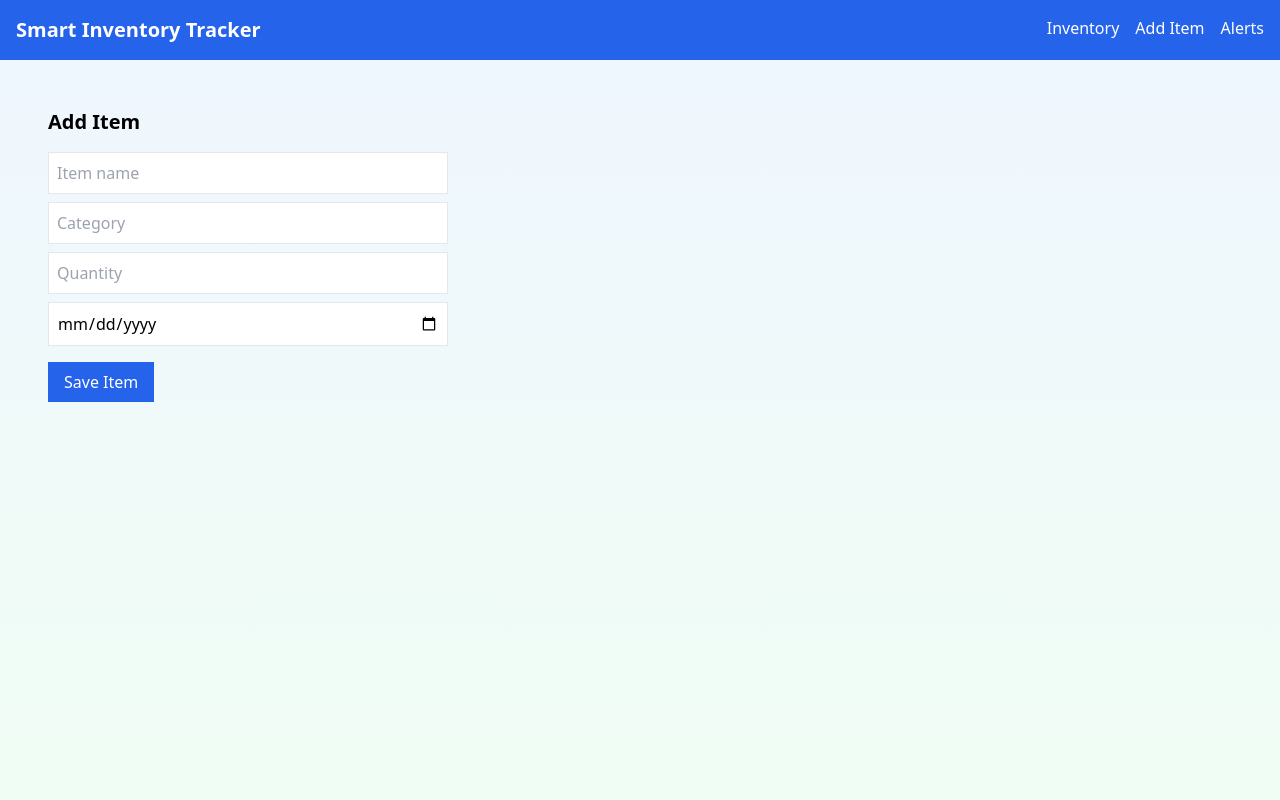
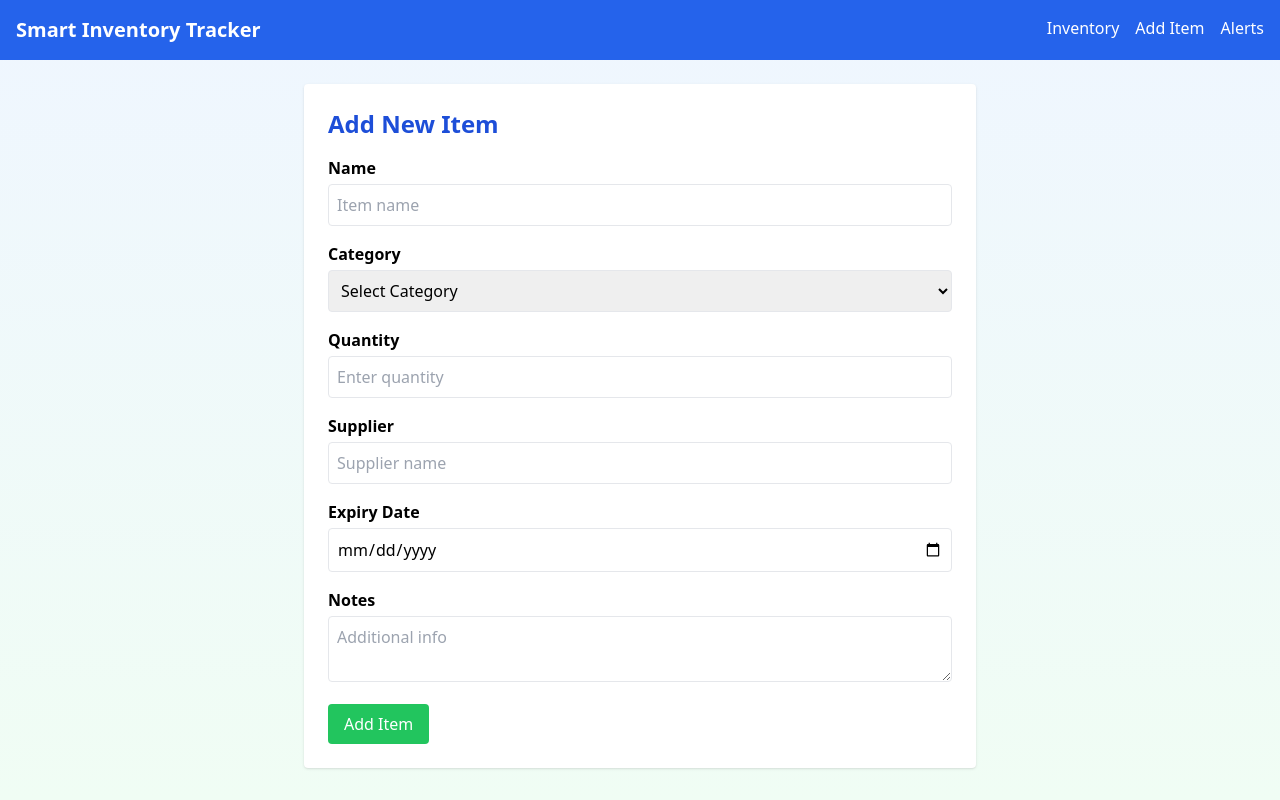
Before and after one commit to Ianm16-pillows/inventory-tracker, a React (Vite) app: page /add in a window 1280 px wide. Built offline with nearby package versions, Linux system fonts and the light colour scheme.

Commit message:
Update AddItem.jsx

```diff
--- a/src/pages/AddItem.jsx
+++ b/src/pages/AddItem.jsx
@@ -1,61 +1,141 @@
-import { useState } from "react"
-import { useNavigate } from "react-router-dom"
+import React, { useState } from "react";
+import { useNavigate } from "react-router-dom";
 
-function AddItem() {
-  const navigate = useNavigate()
-  const [form, setForm] = useState({
+function AddItem({ addNewItem }) {
+  const navigate = useNavigate();
+
+  // Predefined categories
+  const categories = [
+    "Cypress Diagnostics",
+    "Qiagen Diagnostics",
+    "Abbort",
+    "Haemocue",
+    "Lab Consumables",
+    "Chemicals & Reagents",
+  ];
+
+  const [itemData, setItemData] = useState({
     name: "",
     category: "",
     quantity: "",
-    expiryDate: ""
-  })
+    supplier: "",
+    expiry: "",
+    notes: "",
+  });
 
-  const handleSubmit = e => {
-    e.preventDefault()
-    const items = JSON.parse(localStorage.getItem("items")) || []
-    items.push({ ...form, id: Date.now() })
-    localStorage.setItem("items", JSON.stringify(items))
-    navigate("/inventory")
+  const handleChange = (e) => {
+    setItemData({ ...itemData, [e.target.name]: e.target.value });
+  };
+
+  const handleSubmit = (e) => {
+    e.preventDefault();
+
+    // Validation
+    if (!itemData.name || !itemData.category || !itemData.quantity) {
+      alert("Name, Category, and Quantity are required.");
+      return;
     }
 
+    if (itemData.expiry && new Date(itemData.expiry) < new Date()) {
+      alert("Expiry date must be in the future.");
+      return;
+    }
+
+    addNewItem(itemData); // Pass data to parent
+    navigate("/"); // Return to inventory list
+  };
+
   return (
-    <form onSubmit={handleSubmit} className="p-6 max-w-md">
-      <h1 className="text-xl font-bold mb-4">Add Item</h1>
-
+    <div className="max-w-2xl mx-auto bg-white p-6 rounded shadow">
+      <h2 className="text-2xl font-bold text-blue-700 mb-4">Add New Item</h2>
+      <form onSubmit={handleSubmit} className="space-y-4">
+        <div>
+          <label className="block mb-1 font-semibold">Name</label>
           <input
+            type="text"
+            name="name"
+            value={itemData.name}
+            onChange={handleChange}
+            className="w-full border p-2 rounded"
             placeholder="Item name"
-        className="border p-2 w-full mb-2"
-        onChange={e => setForm({ ...form, name: e.target.value })}
             required
           />
+        </div>
 
+        <div>
+          <label className="block mb-1 font-semibold">Category</label>
+          <select
+            name="category"
+            value={itemData.category}
+            onChange={handleChange}
+            className="w-full border p-2 rounded"
+            required
+          >
+            <option value="">Select Category</option>
+            {categories.map((cat) => (
+              <option key={cat} value={cat}>
+                {cat}
+              </option>
+            ))}
+          </select>
+        </div>
+
+        <div>
+          <label className="block mb-1 font-semibold">Quantity</label>
           <input
-        placeholder="Category"
-        className="border p-2 w-full mb-2"
-        onChange={e => setForm({ ...form, category: e.target.value })}
+            type="number"
+            name="quantity"
+            value={itemData.quantity}
+            onChange={handleChange}
+            className="w-full border p-2 rounded"
+            placeholder="Enter quantity"
             required
           />
+        </div>
 
+        <div>
+          <label className="block mb-1 font-semibold">Supplier</label>
           <input
-        type="number"
-        placeholder="Quantity"
-        className="border p-2 w-full mb-2"
-        onChange={e => setForm({ ...form, quantity: e.target.value })}
-        required
+            type="text"
+            name="supplier"
+            value={itemData.supplier}
+            onChange={handleChange}
+            className="w-full border p-2 rounded"
+            placeholder="Supplier name"
           />
+        </div>
 
+        <div>
+          <label className="block mb-1 font-semibold">Expiry Date</label>
           <input
             type="date"
-        className="border p-2 w-full mb-4"
-        onChange={e => setForm({ ...form, expiryDate: e.target.value })}
-        required
+            name="expiry"
+            value={itemData.expiry}
+            onChange={handleChange}
+            className="w-full border p-2 rounded"
           />
+        </div>
 
-      <button className="bg-blue-600 text-white px-4 py-2">
-        Save Item
+        <div>
+          <label className="block mb-1 font-semibold">Notes</label>
+          <textarea
+            name="notes"
+            value={itemData.notes}
+            onChange={handleChange}
+            className="w-full border p-2 rounded"
+            placeholder="Additional info"
+          />
+        </div>
+
+        <button
+          type="submit"
+          className="bg-green-500 text-white px-4 py-2 rounded hover:bg-green-600"
+        >
+          Add Item
         </button>
       </form>
-  )
+    </div>
+  );
 }
 
-export default AddItem
+export default AddItem;
```
Lines whose indentation alone changed are shown as unchanged.
